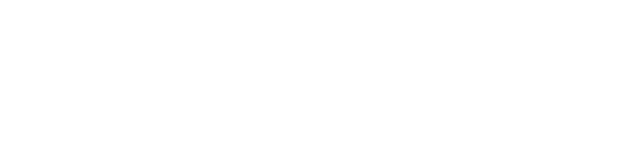
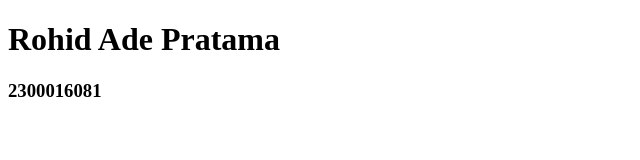
Before and after one commit to Ruang-Ekspresi-UAD/uts-tekweb-2024-ujicoba-RHDistroyal, a plain HTML site: page index.html in a window 1280 px wide. Shown: the whole page, without its empty margins (0-640 px from the left). Drawn offline with Linux system fonts and the light colour scheme.

Commit message:
learning commit

```diff
--- a/index.html
+++ b/index.html
@@ -6,6 +6,7 @@
     <title>Document</title>
 </head>
 <body>
-
+    <h1>Rohid Ade Pratama</h1>
+    <h3>2300016081</h3>
 </body>
 </html>
```
